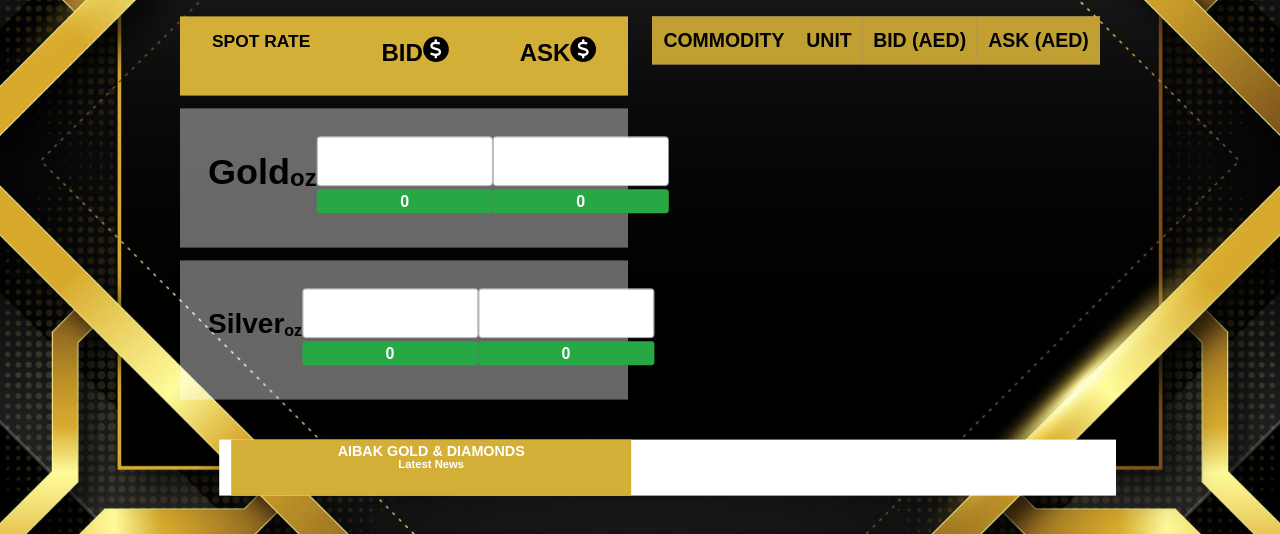
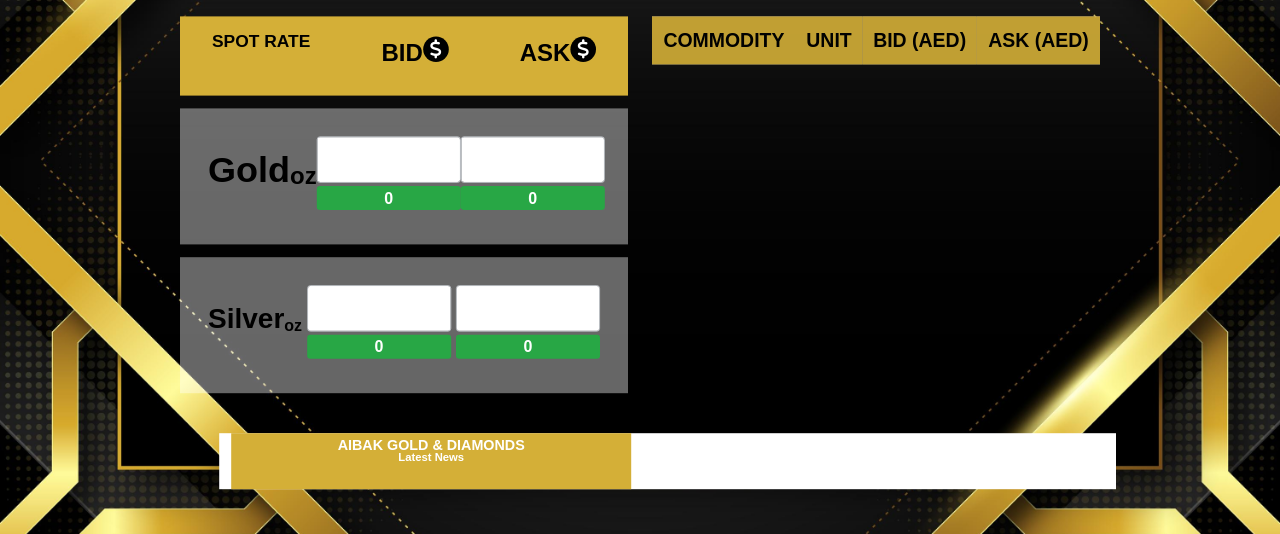
Before and after one commit to AurifyAE/aibak-tv-view, a website with bundled scripts: page index.html in a window 1280 px wide. Shown: the part 266-800 px from the top of the page. Built offline with nearby package versions, Linux system fonts and the light colour scheme; no server answers; a script that the page names is missing; files whose address does not match are found by name.

Commit message:
Edits Font Size

```diff
--- a/index.html
+++ b/index.html
@@ -280,14 +280,14 @@
         </div>
         <div class="div2">
           <div class="form-control input-box" id="goldInputLow"
-            style="width: 220px; font-size: 2.5vw; text-align: center; font-weight: 600;"></div>
-          <label class="badge badge-success label-low mt-1" style="width: 220px; font-size:20px;"
+            style="width: 180px; font-size: 2.3vw; text-align: center; font-weight: 600;"></div>
+          <label class="badge badge-success label-low mt-1" style="width: 180px; font-size:20px;"
             id="lowLabelGold">0</label>
         </div>
         <div class="div3">
           <div class="form-control input-box" id="goldInputHigh"
-            style="width: 220px; font-size: 2.5vw; text-align: center; font-weight: 600;"></div>
-          <label class="badge badge-success label-low mt-1" style="width: 220px; font-size:20px;"
+            style="width: 180px; font-size: 2.3vw; text-align: center; font-weight: 600;"></div>
+          <label class="badge badge-success label-low mt-1" style="width: 180px; font-size:20px;"
             id="highLabelGold">0</label>
         </div>
       </div>
@@ -299,14 +299,14 @@
         </div>
         <div class="div2">
           <div class="form-control input-box" id="silverInputLow"
-            style="width: 220px; font-size: 2.5vw; text-align: center; font-weight: 600;"></div>
-          <label class="badge badge-success label-low mt-1" style="width: 220px; font-size:20px;"
+            style="width: 180px; font-size: 2.3vw; text-align: center; font-weight: 600;"></div>
+          <label class="badge badge-success label-low mt-1" style="width: 180px; font-size:20px;"
             id="lowLabelSilver">0</label>
         </div>
         <div class="div3">
           <div class="form-control input-box" id="silverInputHigh"
-            style="width: 220px; font-size: 2.5vw; text-align: center; font-weight: 600;"></div>
-          <label class="badge badge-success label-low mt-1" style="width: 220px; font-size:20px;"
+            style="width: 180px; font-size: 2.3vw; text-align: center; font-weight: 600;"></div>
+          <label class="badge badge-success label-low mt-1" style="width: 180px; font-size:20px;"
             id="highLabelSilver">0</label>
         </div>
       </div>
```
